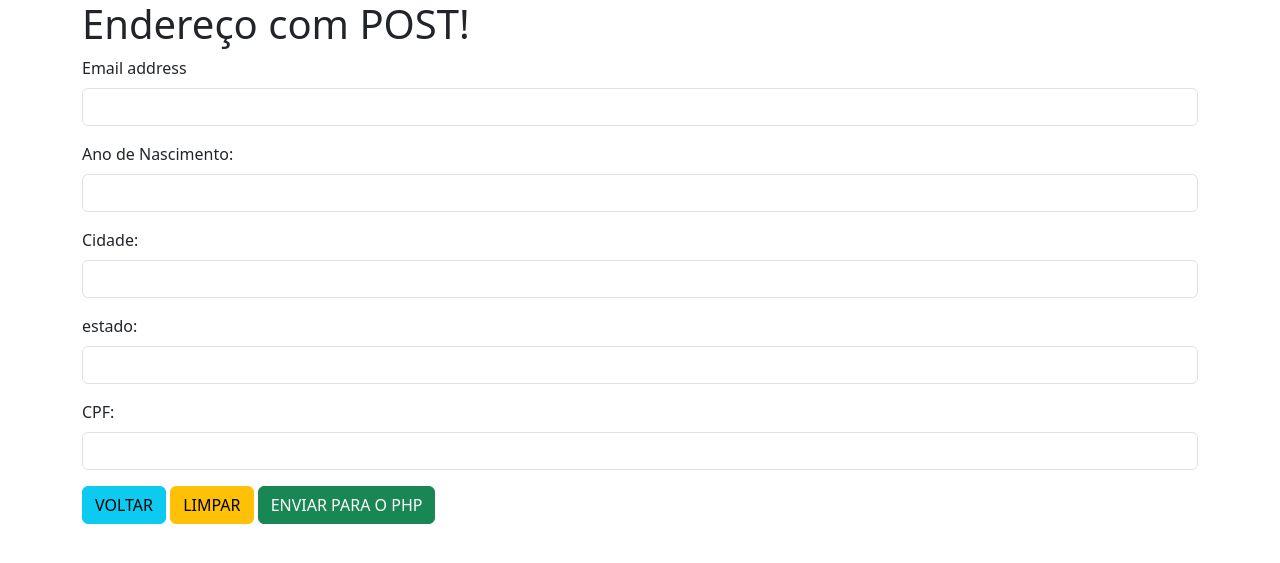
After one commit to GabrielMatosJorge/ativade-GET-POST, a PHP site: page /post-endereco.php in a window 1280 px wide. The commit adds this page. Shown: the top 563 px of the page. Run offline with PHP 8.4, Linux system fonts and the light colour scheme.

```diff
--- a/index.php
+++ b/index.php
@@ -18,6 +18,8 @@
     <a href="get-form.php"> Formulário com GET</a>
     <br>
     <a href="post-form.php"> Formulário com POST</a>
+    <br>
+    <a href="post-endereco.php"> Formulario com POST 2 </a>
 
 
 </body>
--- /dev/null
+++ b/post-endereco.php
@@ -0,0 +1,45 @@
+<!doctype html>
+<html lang="pt-BR">
+  <head>
+    <meta charset="utf-8">
+    <meta name="viewport" content="width=device-width, initial-scale=1">
+    <title>Endereço com POST</title>
+    <link href="https://cdn.jsdelivr.net/npm/bootstrap@5.3.8/dist/css/bootstrap.min.css" rel="stylesheet">
+  </head>
+
+  <body class="container">
+    <h1>Endereço com POST!</h1>
+
+    <form method="POST" action="recebe-endereco.php" >
+  <div class="mb-3">
+    <label for="nome" class="form-label">Email address</label>
+    <input type="text" class="form-control" id="nome" name="nome" >
+  </div>
+  <div class="mb-3">
+    <label for="ano_nascimento" class="form-label">Ano de Nascimento:</label>
+    <input type="number" class="form-control" id="ano_nascimento" name="ano_nascimento">
+  </div>
+  <div class="mb-3">
+    <label for="cidade" class="form-label">Cidade:</label>
+    <input type="text" class="form-control" id="cidade" name="cidade">
+  </div>
+  <div class="mb-3">
+    <label for="estado" class="form-label">estado:</label>
+    <input type="text" class="form-control" id="text" name="estado">
+  </div>
+  <div class="mb-3">
+    <label for="cpf" class="form-label">CPF:</label>
+    <input type="number" class="form-control" id="CPF" name="CPF">
+  </div>
+
+  <a href="index.php" class="btn btn-info">VOLTAR</a>
+
+  <button type="reset" class="btn btn-warning">LIMPAR</button>
+
+  <button type="submit" class="btn btn-success">ENVIAR PARA O PHP</button>
+
+  </form>
+
+    <script src="https://cdn.jsdelivr.net/npm/bootstrap@5.3.8/dist/js/bootstrap.bundle.min.js"></script>
+  </body>
+</html>
```
Also changed, not shown: recebe-endereco.php (added, +27 -0 lines).
